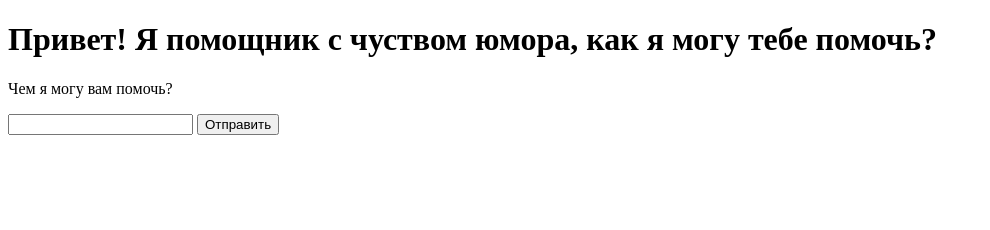
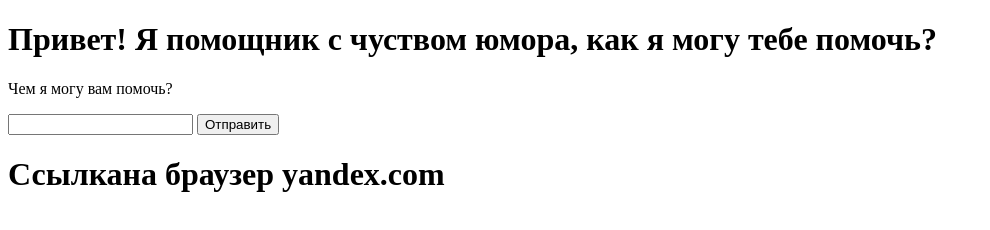
Before and after one commit to manta-na-dazla/Control, a plain HTML site: page index.html in a window 1280 px wide. Shown: the whole page, without its empty margins (0-990 px from the left). Drawn offline with Linux system fonts and the light colour scheme.

Commit message:
Update index.html

```diff
--- a/index.html
+++ b/index.html
@@ -10,5 +10,6 @@
   <input type="text" id="user-input">
   <button onclick="getResponse()">Отправить</button>
   <div id="response"></div>
+  <h1>Ссылкана браузер yandex.com</h1>
 </body>
 </html>
```
